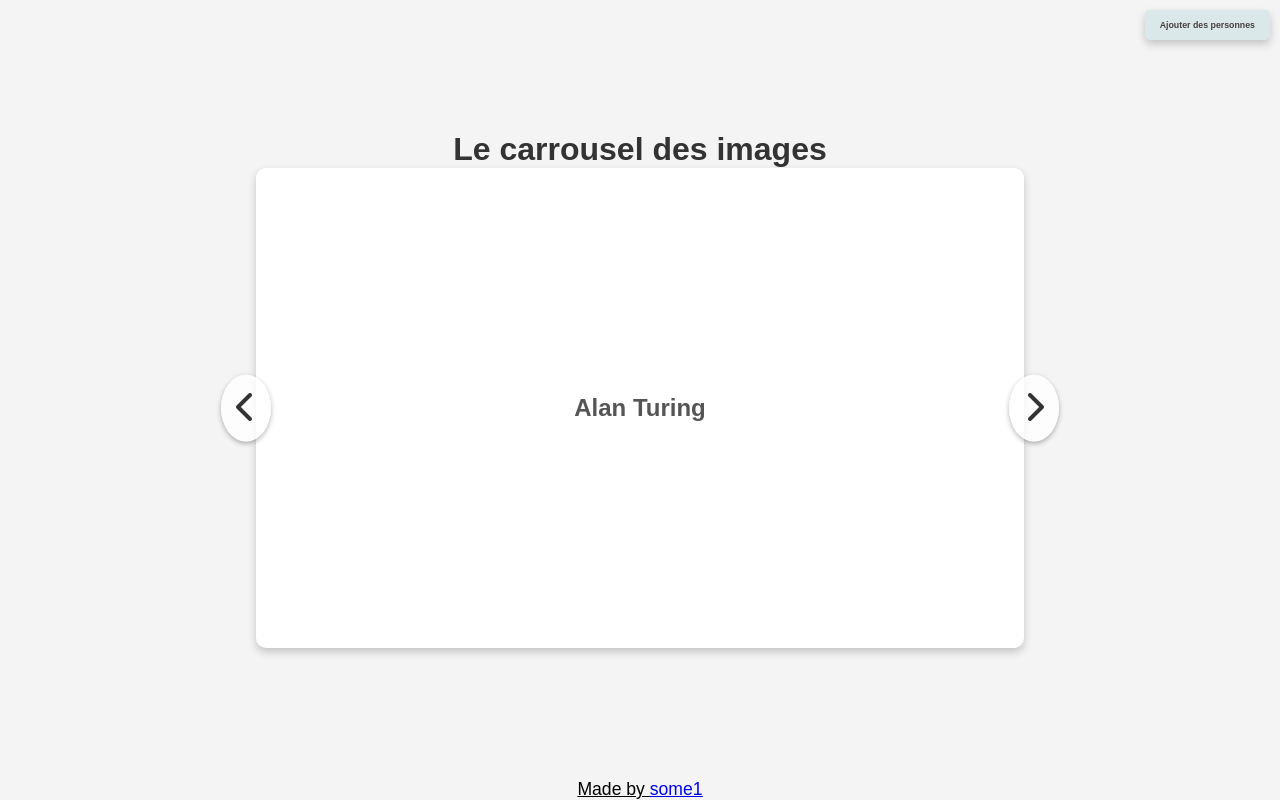
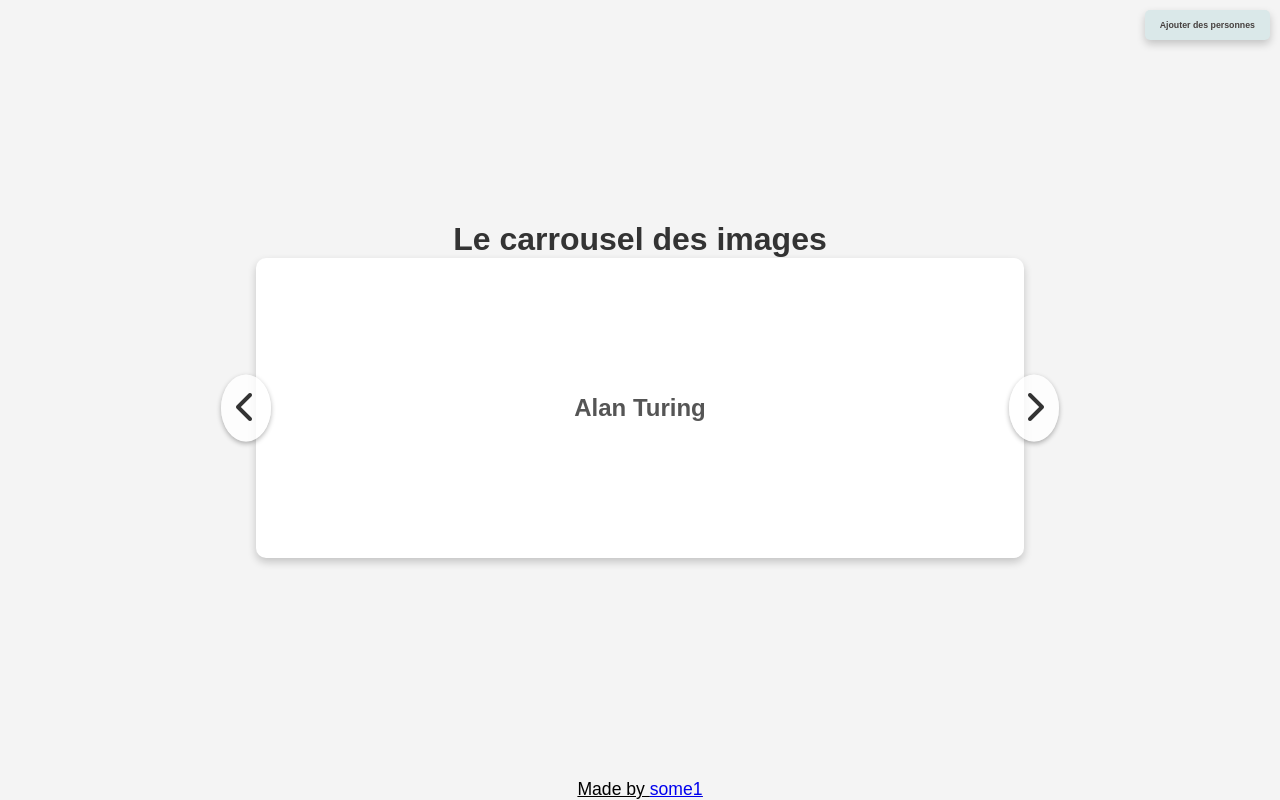
Before and after one commit to this-is-some1/Image-Carrousel, a plain HTML site: page index.html in a window 1280 px wide. Drawn offline with Linux system fonts and the light colour scheme; no server answers.

Commit message:
test patch style

```diff
--- a/style.css
+++ b/style.css
@@ -41,7 +41,8 @@ h2 { color: #555; }
     box-shadow: 0 4px 8px rgba(0, 0, 0, 0.2);
     width: 60vw;
     height: 60vh;
-    max-width: none;
+    max-width: 1500px;
+    max-height: 300px;
 }
 
 .carousel img {
```
